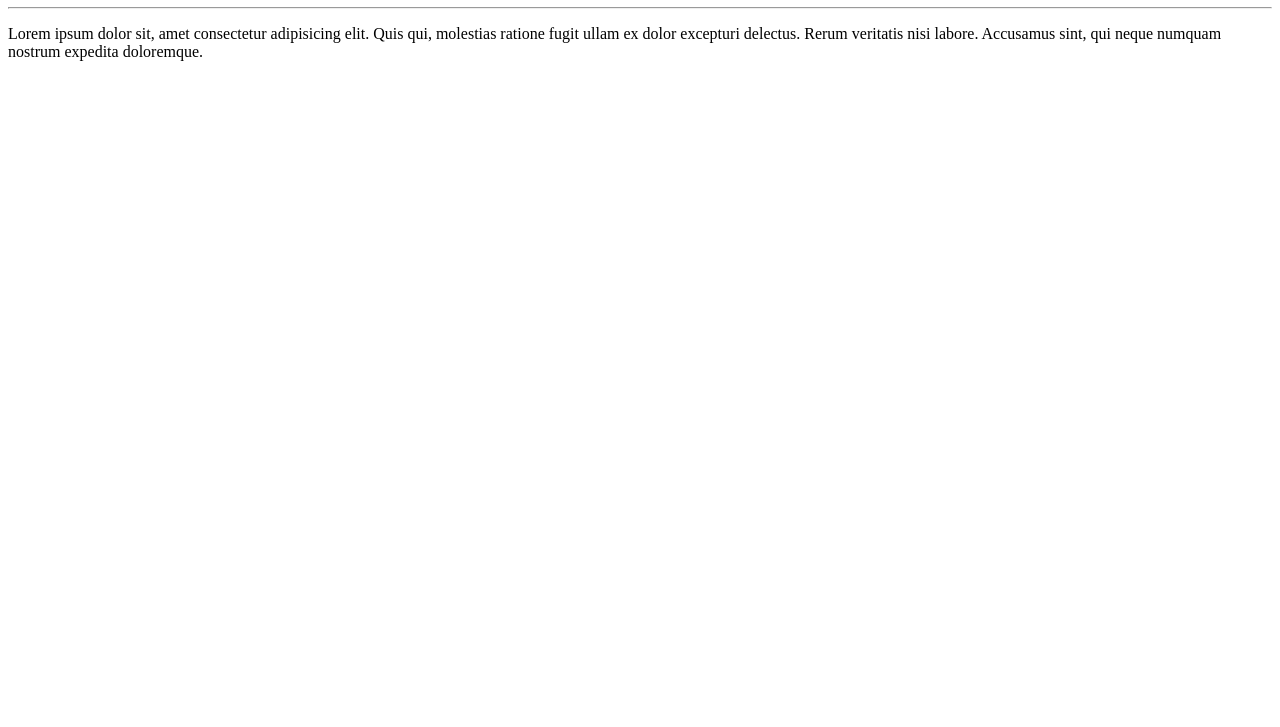
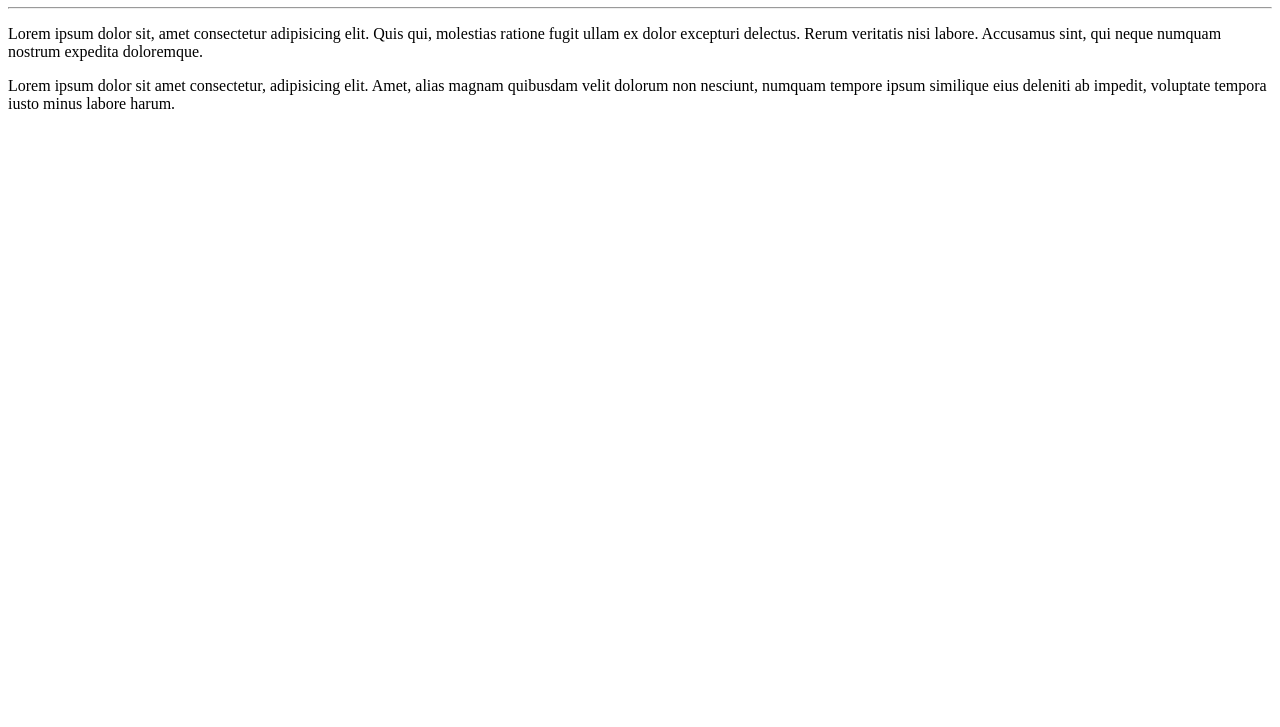
Before and after one commit to marcelojhardell/Ola-Mundo, a plain HTML site: page site.exemplo/index.html in a window 1280 px wide. Shown: the part 73-800 px from the top of the page. Drawn offline with Linux system fonts and the light colour scheme.

Commit message:
Nova alteracao no site

```diff
--- a/site.exemplo/index.html
+++ b/site.exemplo/index.html
@@ -9,5 +9,6 @@
     <h1>Olá, Mundo</h1>
     <hr>
     <p>Lorem ipsum dolor sit, amet consectetur adipisicing elit. Quis qui, molestias ratione fugit ullam ex dolor excepturi delectus. Rerum veritatis nisi labore. Accusamus sint, qui neque numquam nostrum expedita doloremque.</p>
+    <p>Lorem ipsum dolor sit amet consectetur, adipisicing elit. Amet, alias magnam quibusdam velit dolorum non nesciunt, numquam tempore ipsum similique eius deleniti ab impedit, voluptate tempora iusto minus labore harum.</p>
 </body>
 </html>
```
